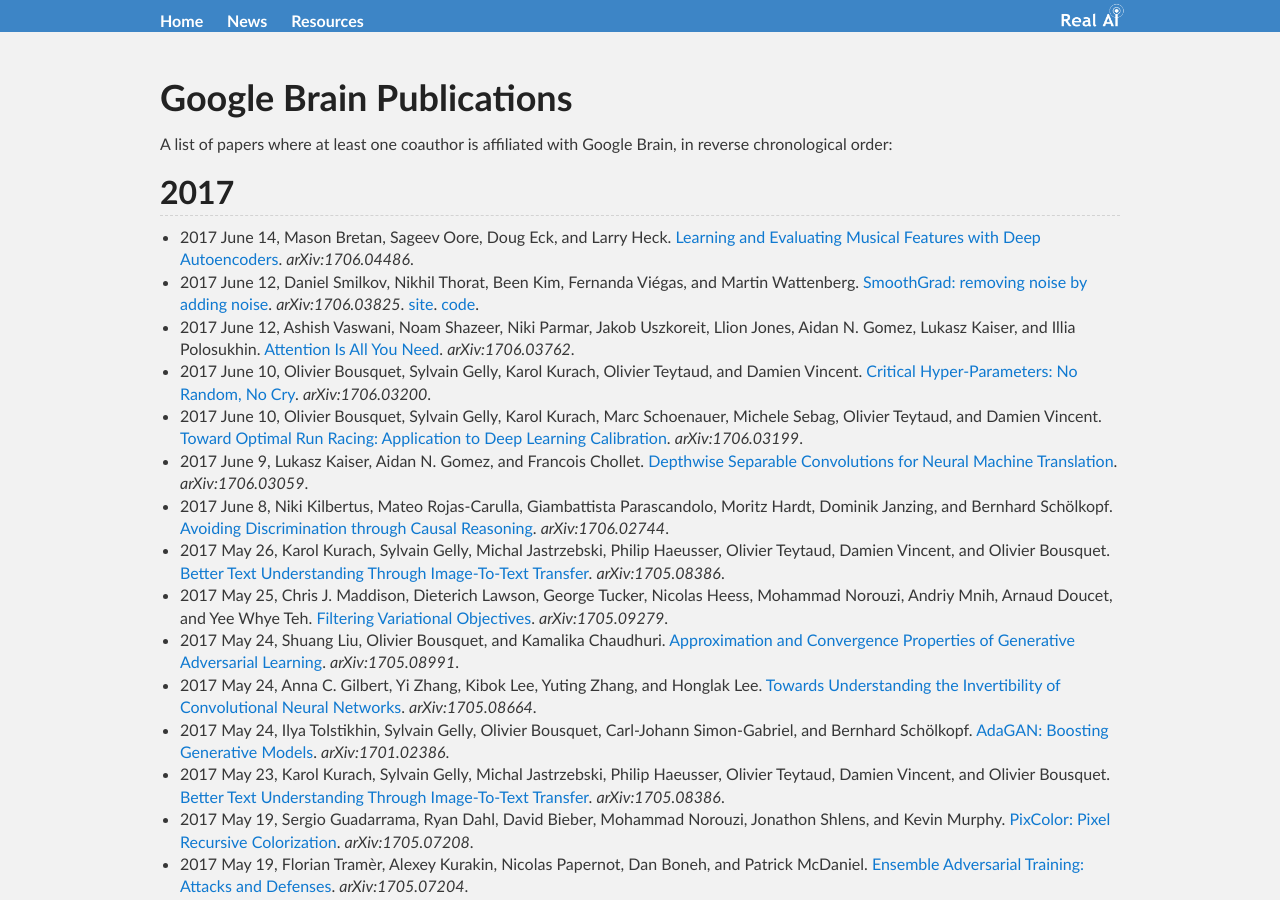
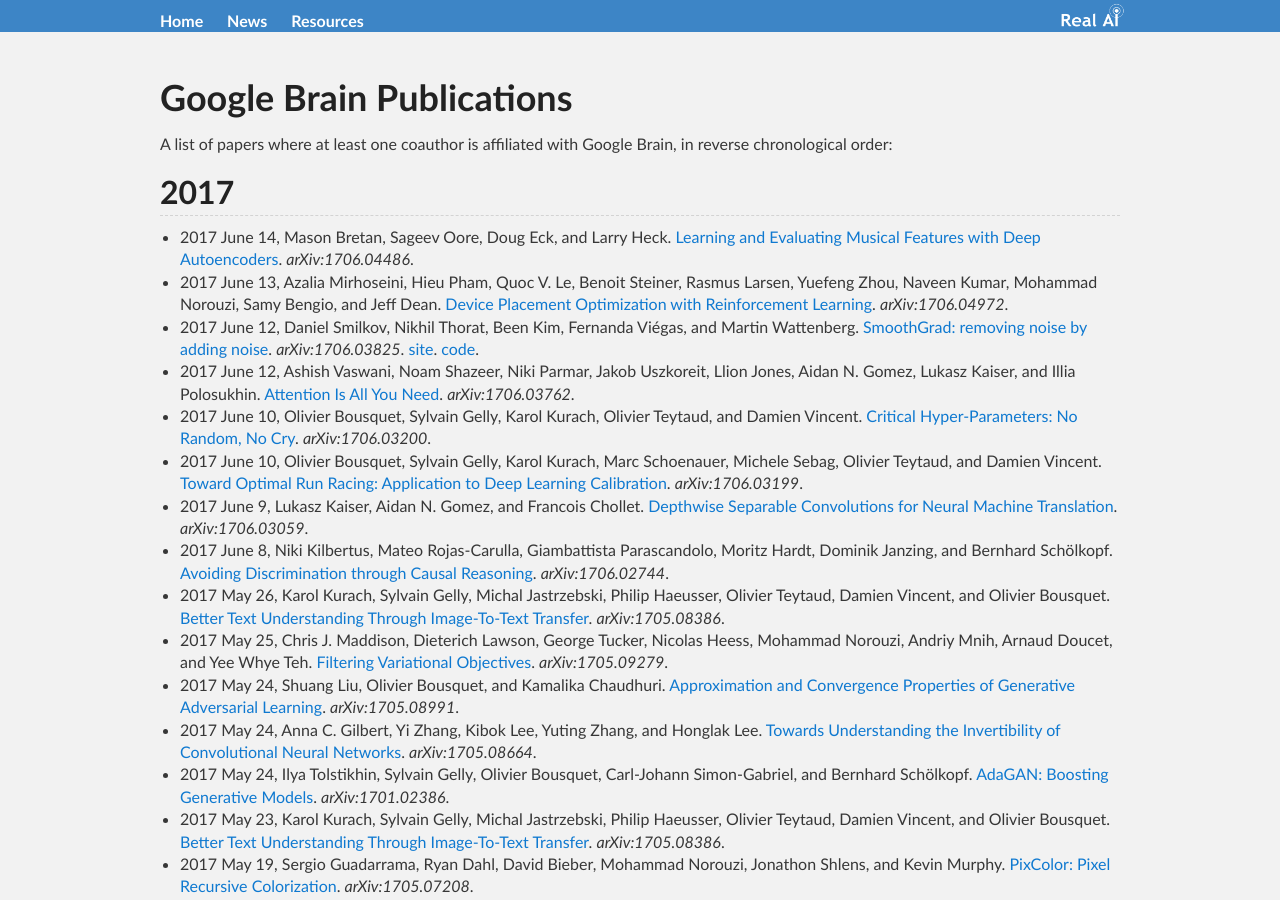
Before and after one commit to Tonywuhk/realai.org, a Jekyll site: the page built from labs/google-brain-publications.md, in a window 1280 px wide and 900 px high. Built offline with Jekyll 4.4.1, drawn with Linux system fonts in a browser that asks for light colours; our own code applies the rules of GitHub Pages for plain Markdown files; comment, search, counter and statistics services are not loaded; the repository's description, which GitHub fills in, is left out.

Commit message:
Update google-brain-publications.md

```diff
--- a/labs/google-brain-publications.md
+++ b/labs/google-brain-publications.md
@@ -8,6 +8,7 @@
 ## 2017
 
 * 2017 June 14, Mason Bretan, Sageev Oore, Doug Eck, and Larry Heck. [Learning and Evaluating Musical Features with Deep Autoencoders](https://arxiv.org/abs/1706.04486). *arXiv:1706.04486*.
+* 2017 June 13, Azalia Mirhoseini, Hieu Pham, Quoc V. Le, Benoit Steiner, Rasmus Larsen, Yuefeng Zhou, Naveen Kumar, Mohammad Norouzi, Samy Bengio, and Jeff Dean. [Device Placement Optimization with Reinforcement Learning](https://arxiv.org/abs/1706.04972). *arXiv:1706.04972*.
 * 2017 June 12, Daniel Smilkov, Nikhil Thorat, Been Kim, Fernanda Viégas, and Martin Wattenberg. [SmoothGrad: removing noise by adding noise](https://arxiv.org/abs/1706.03825). *arXiv:1706.03825*. [site](https://tensorflow.github.io/saliency/). [code](https://github.com/tensorflow/saliency).
 * 2017 June 12, Ashish Vaswani, Noam Shazeer, Niki Parmar, Jakob Uszkoreit, Llion Jones, Aidan N. Gomez, Lukasz Kaiser, and Illia Polosukhin. [Attention Is All You Need](https://arxiv.org/abs/1706.03762). *arXiv:1706.03762*.
 * 2017 June 10, Olivier Bousquet, Sylvain Gelly, Karol Kurach, Olivier Teytaud, and Damien Vincent. [Critical Hyper-Parameters: No Random, No Cry](https://arxiv.org/abs/1706.03200). *arXiv:1706.03200*.
```
